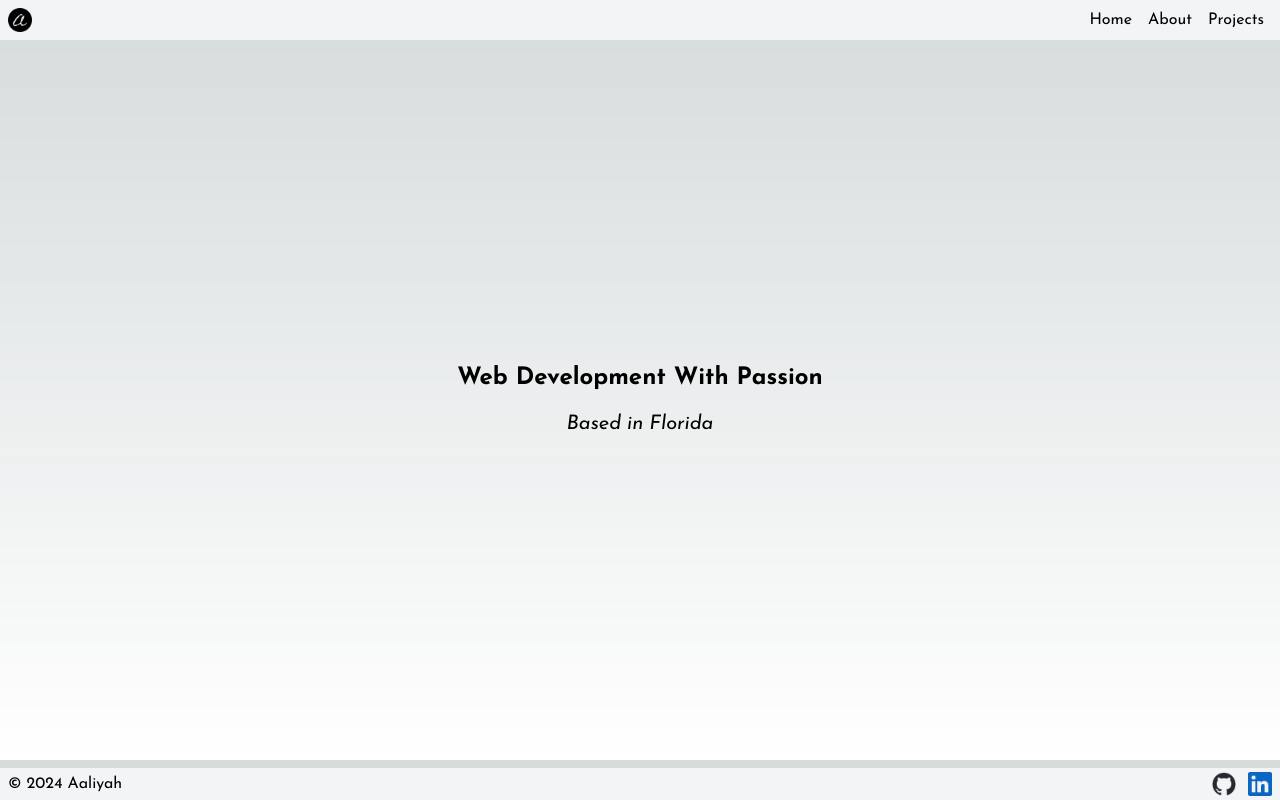
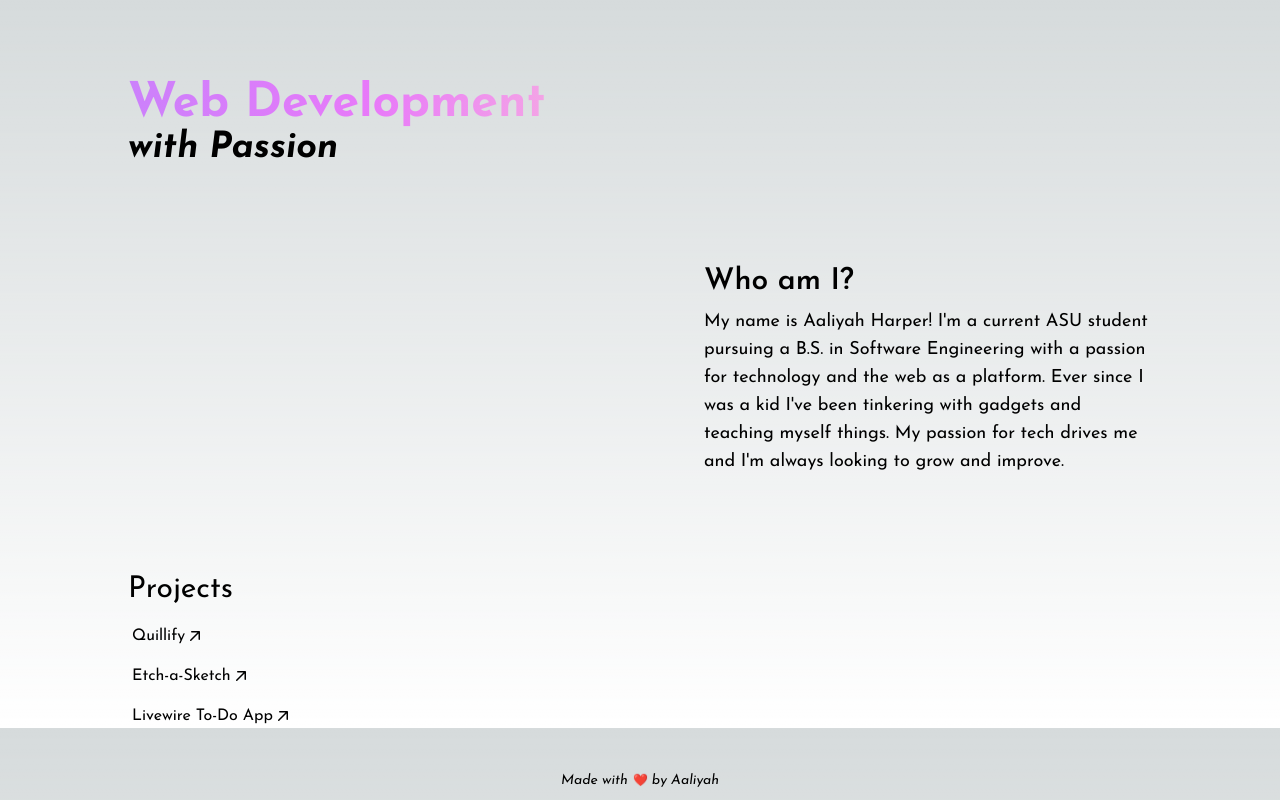
Before and after one commit to aileks/aileks.github.io, a Next.js app: page / in a window 1280 px wide. Built offline with nearby package versions, Linux system fonts and the light colour scheme.

Commit message:
basic redesign done

```diff
--- a/src/app/components/footer.tsx
+++ /dev/null
@@ -1,19 +0,0 @@
-import Link from 'next/link';
-
-export default function Footer() {
-  return (
-    <footer className="flex justify-between space-between absolute bottom-0 w-full max-h-8 p-2 bg-gray-100 text-black items-center">
-      <p>&copy; {new Date().getFullYear()} Aaliyah</p>
-
-      <section className="flex items-center space-x-3">
-        <Link href="https://github.com/aileks">
-          <img className="max-w-6" src="github-mark.png" />
-        </Link>
-
-        <Link href="https://www.linkedin.com/in/aaliyah-harper-1473312b0/">
-          <img className="max-w-6" src="linkedin-blue.png" />
-        </Link>
-      </section>
-    </footer>
-  );
-}
--- a/src/app/components/nav.tsx
+++ /dev/null
@@ -1,32 +0,0 @@
-import Link from 'next/link';
-
-export default function Nav() {
-  return (
-    <nav className="flex justify-between h-10 bg-gray-100 text-black">
-      <img className="w-[24px] h-[24px] ml-2 self-center" src="logo.png" />
-
-      <section className="flex justify-end space-x-4 items-center mr-4">
-        <Link
-          className="hover:underline hover:text-gray-700 hover:italic"
-          href="/"
-        >
-          Home
-        </Link>
-
-        <Link
-          className="hover:underline hover:text-gray-700 hover:italic"
-          href="/about"
-        >
-          About
-        </Link>
-
-        <Link
-          className="hover:underline hover:text-gray-700 hover:italic"
-          href="/projects"
-        >
-          Projects
-        </Link>
-      </section>
-    </nav>
-  );
-}
--- a/src/app/layout.tsx
+++ b/src/app/layout.tsx
@@ -13,7 +13,7 @@ export default function RootLayout({
 }>) {
   return (
     <html lang="en">
-      <body>{children}</body>
+      <body className="flex max-w-screen-lg mx-auto">{children}</body>
     </html>
   );
 }
--- a/src/app/layouts/page-layout.tsx
+++ b/src/app/layouts/page-layout.tsx
@@ -1,5 +1,5 @@
-import Nav from '@/components/Nav';
-import Footer from '@/components/Footer';
+import Nav from '@/components/nav';
+import Footer from '@/components/footer';
 
 type LayoutProps = {
   children: React.ReactNode;
--- a/src/app/page.tsx
+++ b/src/app/page.tsx
@@ -1,17 +1,103 @@
-import PageLayout from '@/layouts/page-layout';
+import Link from 'next/link';
 
 export default function Home() {
   return (
-    <PageLayout>
-      <div className="flex justify-center h-[90vh] overflow-hidden items-center">
-        <div className="flex flex-col justify-center h-full max-w-90 text-center items-center">
-          <h1 className="text-2xl mb-4 font-bold">
-            Web Development With Passion
-          </h1>
+    <>
+      <main className="flex flex-col mt-12 w-full space-y-24">
+        <h1 className="text-5xl font-bold mt-8 flex flex-col">
+          <span className="bg-[linear-gradient(to_right,theme(colors.rose.400),theme(colors.rose.200),theme(colors.red.400),theme(colors.purple.400),theme(colors.fuchsia.400),theme(colors.rose.200),theme(colors.rose.400))] bg-[length:200%_auto] bg-clip-text text-transparent animate-gradient">
+            Web Development
+          </span>
 
-          <p className="text-xl italic">Based in Florida</p>
+          <span className="text-4xl font-bold italic">with Passion</span>
+        </h1>
+
+        <div className="about-container self-end max-w-md">
+          <h2 className="text-3xl font-semibold mb-2">Who am I?</h2>
+          <p className="text-lg text-left">
+            My name is Aaliyah Harper! I'm a current ASU student pursuing a B.S.
+            in Software Engineering with a passion for technology and the web as
+            a platform. Ever since I was a kid I've been tinkering with gadgets
+            and teaching myself things. My passion for tech drives me and I'm
+            always looking to grow and improve.
+          </p>
         </div>
-      </div>
-    </PageLayout>
+
+        <div className="projects-container">
+          <ul className="space-y-4">
+            <h2 className="text-3xl">Projects</h2>
+
+            <li className="ml-1">
+              <Link
+                href="#"
+                className="hover:underline hover:font-bold flex items-center"
+              >
+                Quillify
+                <svg
+                  xmlns="http://www.w3.org/2000/svg"
+                  viewBox="0 0 20 20"
+                  fill="currentColor"
+                  class="w-5 h-5"
+                >
+                  <path
+                    fill-rule="evenodd"
+                    d="M5.22 14.78a.75.75 0 0 0 1.06 0l7.22-7.22v5.69a.75.75 0 0 0 1.5 0v-7.5a.75.75 0 0 0-.75-.75h-7.5a.75.75 0 0 0 0 1.5h5.69l-7.22 7.22a.75.75 0 0 0 0 1.06Z"
+                    clip-rule="evenodd"
+                  />
+                </svg>
+              </Link>
+            </li>
+
+            <li className="ml-1">
+              <Link
+                href="#"
+                className="hover:underline hover:font-bold flex items-center"
+              >
+                Etch-a-Sketch
+                <svg
+                  xmlns="http://www.w3.org/2000/svg"
+                  viewBox="0 0 20 20"
+                  fill="currentColor"
+                  class="w-5 h-5"
+                >
+                  <path
+                    fill-rule="evenodd"
+                    d="M5.22 14.78a.75.75 0 0 0 1.06 0l7.22-7.22v5.69a.75.75 0 0 0 1.5 0v-7.5a.75.75 0 0 0-.75-.75h-7.5a.75.75 0 0 0 0 1.5h5.69l-7.22 7.22a.75.75 0 0 0 0 1.06Z"
+                    clip-rule="evenodd"
+                  />
+                </svg>
+              </Link>
+            </li>
+
+            <li className="ml-1">
+              <Link
+                href="#"
+                className="hover:underline hover:font-bold flex items-center"
+              >
+                Livewire To-Do App
+                <svg
+                  xmlns="http://www.w3.org/2000/svg"
+                  viewBox="0 0 20 20"
+                  fill="currentColor"
+                  class="w-5 h-5"
+                >
+                  <path
+                    fill-rule="evenodd"
+                    d="M5.22 14.78a.75.75 0 0 0 1.06 0l7.22-7.22v5.69a.75.75 0 0 0 1.5 0v-7.5a.75.75 0 0 0-.75-.75h-7.5a.75.75 0 0 0 0 1.5h5.69l-7.22 7.22a.75.75 0 0 0 0 1.06Z"
+                    clip-rule="evenodd"
+                  />
+                </svg>
+              </Link>
+            </li>
+          </ul>
+        </div>
+
+        <footer className="absolute bottom-0 pb-2 self-center">
+          <span className="text-sm italic">Made with</span>{' '}
+          <span className="text-xs">❤️ </span>
+          <span className="text-sm italic">by Aaliyah</span>
+        </footer>
+      </main>
+    </>
   );
 }
--- a/src/app/projects/page.tsx
+++ b/src/app/projects/page.tsx
@@ -1,5 +1,3 @@
-import PageLayout from '@/layouts/page-layout';
-
 interface Project {
   id: number;
   title: string;
@@ -27,7 +25,6 @@ const projects: Project[] = [
 
 export default function Projects() {
   return (
-    <PageLayout>
     <main className="flex flex-col justify-center items-center">
       <h1>Projects</h1>
       <ul>
@@ -38,6 +35,5 @@ export default function Projects() {
         ))}
       </ul>
     </main>
-    </PageLayout>
   );
 }
--- a/tailwind.config.ts
+++ b/tailwind.config.ts
@@ -1,17 +1,27 @@
-import type { Config } from "tailwindcss";
+import type { Config } from 'tailwindcss';
 
 const config: Config = {
   content: [
-    "./src/pages/**/*.{js,ts,jsx,tsx,mdx}",
-    "./src/components/**/*.{js,ts,jsx,tsx,mdx}",
-    "./src/app/**/*.{js,ts,jsx,tsx,mdx}",
+    './src/pages/**/*.{js,ts,jsx,tsx,mdx}',
+    './src/components/**/*.{js,ts,jsx,tsx,mdx}',
+    './src/app/**/*.{js,ts,jsx,tsx,mdx}',
   ],
   theme: {
     extend: {
       backgroundImage: {
-        "gradient-radial": "radial-gradient(var(--tw-gradient-stops))",
-        "gradient-conic":
-          "conic-gradient(from 180deg at 50% 50%, var(--tw-gradient-stops))",
+        'gradient-radial': 'radial-gradient(var(--tw-gradient-stops))',
+        'gradient-conic':
+          'conic-gradient(from 180deg at 50% 50%, var(--tw-gradient-stops))',
+      },
+      animation: {
+        gradient: 'gradient 10s linear infinite',
+      },
+      keyframes: {
+        gradient: {
+          to: {
+            'background-position': '200% center',
+          },
+        },
       },
     },
   },
```
Also changed, not shown: src/app/about/page.tsx (+100 -61 lines). Lines whose indentation alone changed are shown as unchanged.
